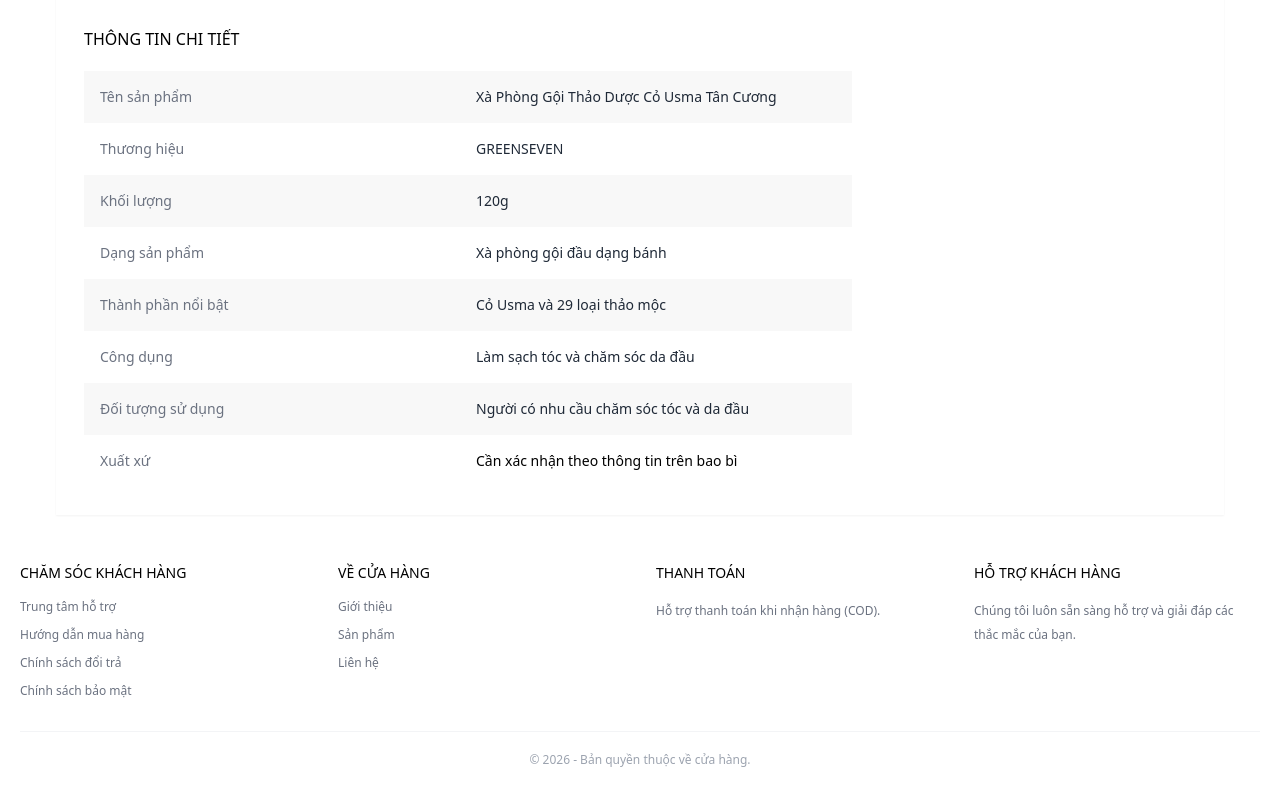
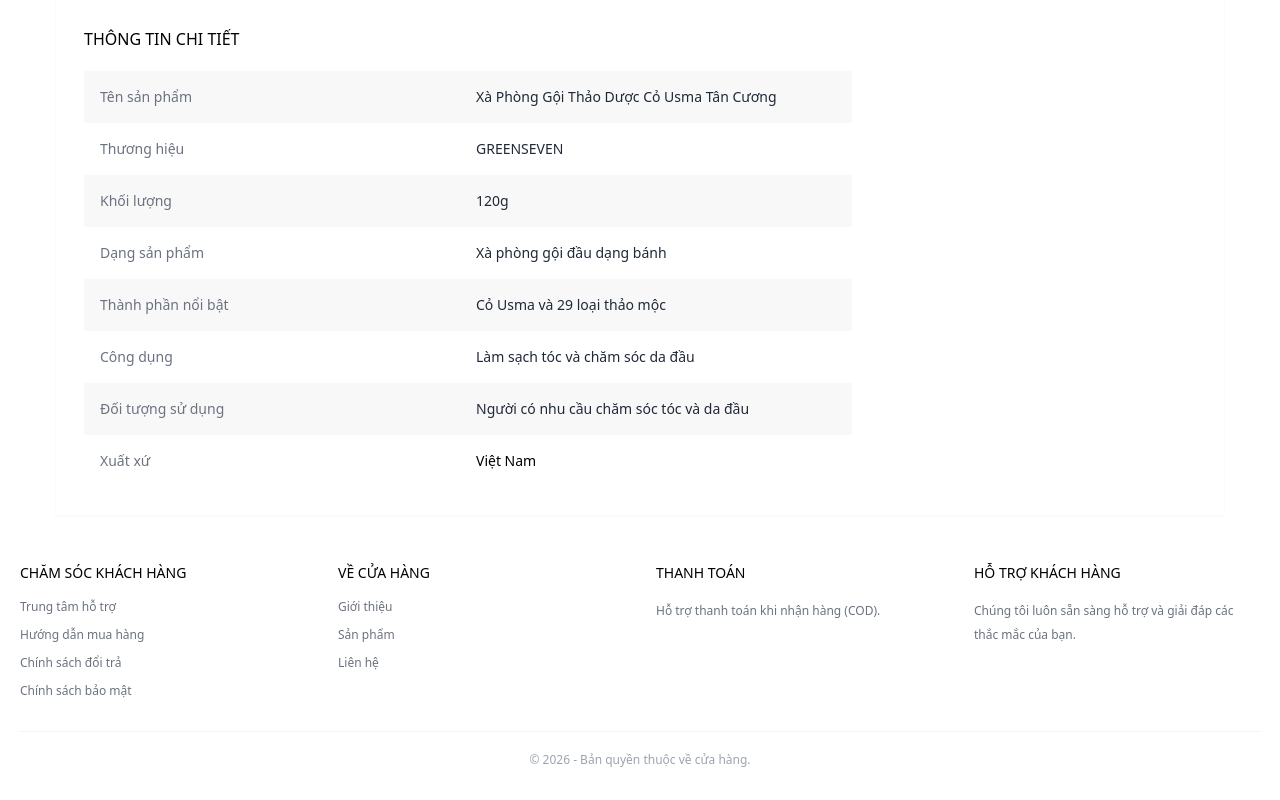
Before and after one commit to nrocarosio-max/Entidy_Ecommerce, a Next.js app: page /product/xa-phong-thao-duoc-tan-cuong-120g in a window 1280 px wide. Shown: the part 2135-2935 px from the top of the page. Built offline with nearby package versions, Linux system fonts and the light colour scheme.

Commit message:
wjrqwrqwr

```diff
--- a/data/products.ts
+++ b/data/products.ts
@@ -293,7 +293,7 @@ export const productData: ProductDetail[] = [
    },
   ],
 
-  origin: "Cần xác nhận theo thông tin trên bao bì",
+  origin: "Việt Nam",
 
   shippingText: "Hỗ trợ giao hàng toàn quốc",
 
```
